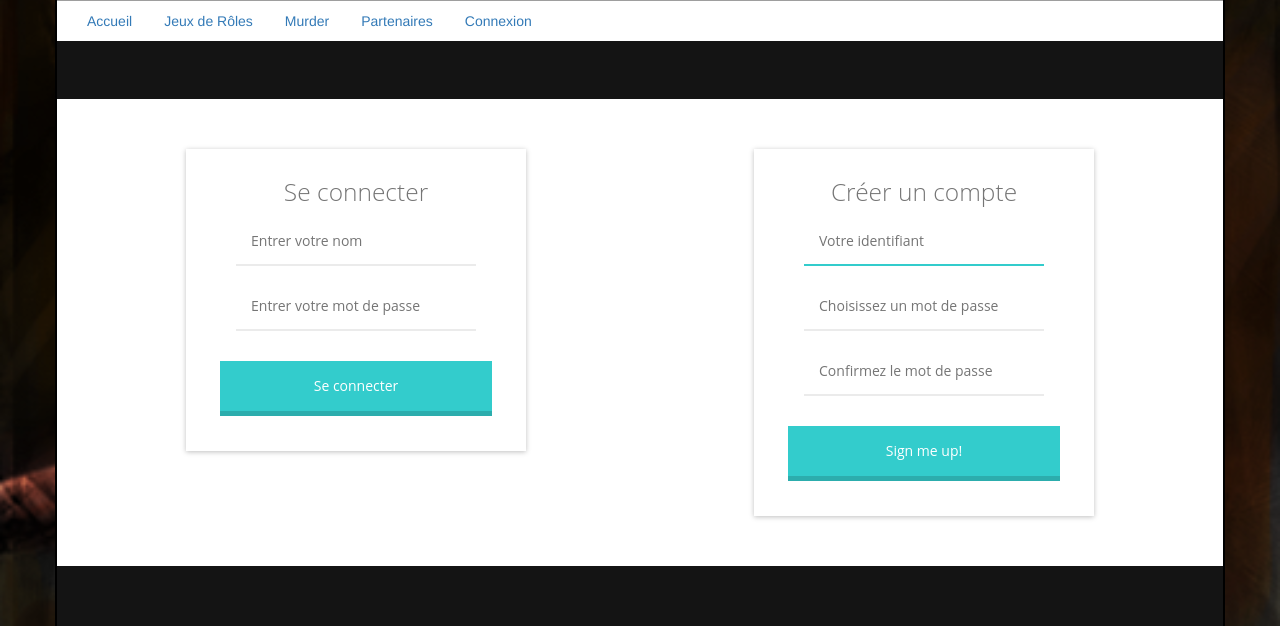
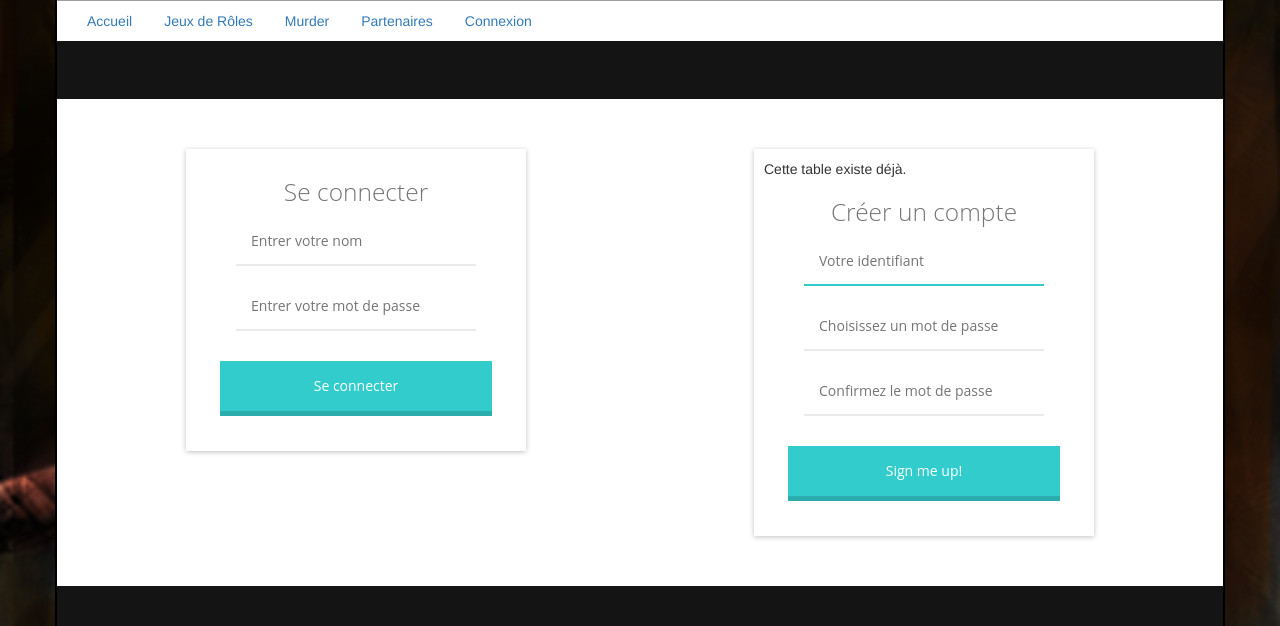
Before and after one commit to Namidal/demons-www, a PHP site: page /connection.php in a window 1280 px wide. Shown: the part 201-827 px from the top of the page. Run offline with PHP 8.4, Linux system fonts and the light colour scheme; grey boxes are pictures that could not be loaded.

Commit message:
Update login.php

```diff
--- a/Views/include/login.php
+++ b/Views/include/login.php
@@ -13,6 +13,10 @@
 
 	<div class="col-md-6">
 		<div id="logbox">
+			<div id="alreadyexist" class="lightbox zonebox">
+				<a href="#_"></a>
+				Cette table existe déjà.
+			</div>
 			<form id="signup" method="post" action="Private/Session/Inscription.php">
 				<h1>Créer un compte</h1>
 				<input name="identifiant" type="text" placeholder="Votre identifiant" pattern="^[\w]{3,16}$" autofocus="autofocus" required="required" class="input pass"/>
```
